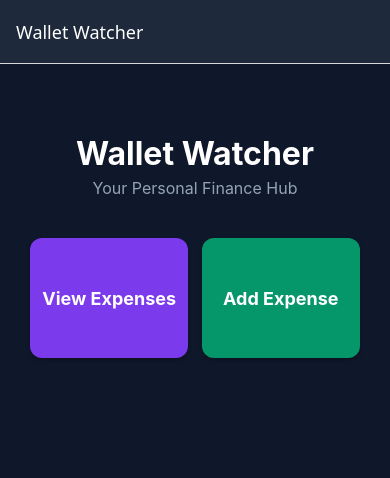
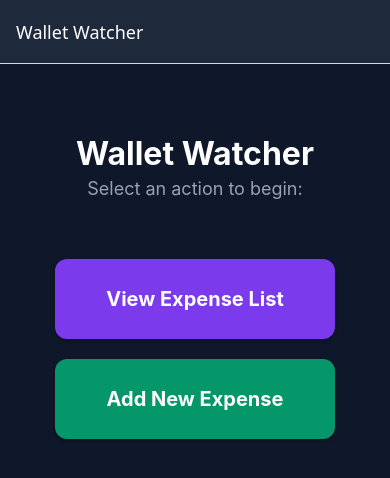
Before and after one commit to kirsenyaj/walletfrontend_testonly, a React Native app: screen /Home in a window 390 px wide. Shown: the top 478 px of the page. Built offline with nearby package versions, Linux system fonts and the light colour scheme.

Commit message:
pinalitan ko API URL sa local saglit

```diff
--- a/pages/AddExpenseScreen.js
+++ b/pages/AddExpenseScreen.js
@@ -11,7 +11,7 @@ const AddExpenseScreen = ({ navigation }) => {
   const handleSave = async () => {
     try {
       // ⚠️ IMPORTANT: REPLACE WITH YOUR ACTUAL RENDER BACKEND URL
-      const API_URL = 'https://walletwatcher-backend-xxxx.onrender.com/registration';
+      const API_URL = 'http://127.0.0.1:8000/registration';
 
       await axios.post(API_URL, {
         title: title,
--- a/pages/EditExpenseScreen.js
+++ b/pages/EditExpenseScreen.js
@@ -17,7 +17,7 @@ const EditExpenseScreen = ({ route, navigation }) => {
     try {
       // ⚠️ IMPORTANT: REPLACE WITH YOUR ACTUAL RENDER BACKEND URL.
       // Uses the expense ID for the PUT request.
-      const API_URL = `https://walletwatcher-backend-xxxx.onrender.com/registration/${expense.id}`;
+      const API_URL = `http://127.0.0.1:8000/registration/${expense.id}`;
 
       await axios.put(API_URL, {
         title: title,
--- a/pages/ExpenseDetailScreen.js
+++ b/pages/ExpenseDetailScreen.js
@@ -8,7 +8,7 @@ const ExpenseDetailScreen = ({ route, navigation }) => {
 
   const handleDelete = async () => {
     try {
-      const API_URL = `https://walletwatcher-backend-xxxx.onrender.com/registration/${expense.id}`;
+      const API_URL = `http://127.0.0.1:8000/registration/${expense.id}`;
       await axios.delete(API_URL);
 
       Alert.alert("Deleted", "Expense removed");
--- a/pages/ExpenseListScreen.js
+++ b/pages/ExpenseListScreen.js
@@ -13,7 +13,7 @@ const ExpenseListScreen = ({ navigation }) => {
     setIsRefreshing(true);
     try {
       // ⚠️ IMPORTANT: REPLACE WITH YOUR BACKEND URL
-      const API_URL = 'https://walletwatcher-backend-xxxx.onrender.com/registration';
+      const API_URL = 'http://127.0.0.1:8000/registration';
       const response = await axios.get(API_URL);
       setExpenses(response.data);
     } catch (error) {
--- a/pages/HomeScreen.js
+++ b/pages/HomeScreen.js
@@ -1,93 +1,48 @@
 import React from 'react';
-import { View, Text, TouchableOpacity, Alert, StyleSheet } from 'react-native';
-import { detailStyles } from '../styles';
-// Note: We use the `detailStyles` container for the background and padding.
+import { View, Text, TouchableOpacity } from 'react-native';
+// Importing styles from the root directory (../)
+import { detailStyles, homeStyles } from '../styles';
 
 const HomeScreen = ({ navigation }) => {
 
-  // 1. Read/View Expense Log
+  // 1. View Expense List (Read)
   const handleViewExpenses = () => {
     navigation.navigate('ExpenseList');
   };
 
-  // 2. Create/Add New Expense
+  // 2. Add New Expense (Create)
   const handleAddExpense = () => {
     navigation.navigate('AddExpense');
   };
 
   const ActionButton = ({ title, onPress, color }) => (
-    <TouchableOpacity style={[styles.button, { backgroundColor: color }]} onPress={onPress}>
-      <Text style={styles.buttonText}>{title}</Text>
+    <TouchableOpacity style={[homeStyles.button, { backgroundColor: color }]} onPress={onPress}>
+      <Text style={homeStyles.buttonText}>{title}</Text>
     </TouchableOpacity>
   );
 
   return (
     <View style={detailStyles.container}>
-      <Text style={styles.header}>Wallet Watcher</Text>
-      <Text style={styles.subheader}>Your Personal Finance Hub</Text>
+      <Text style={homeStyles.header}>Wallet Watcher</Text>
+      <Text style={homeStyles.subheader}>Select an action to begin:</Text>
 
-      <View style={styles.gridContainer}>
-        {/* Row 1 */}
-        <View style={styles.row}>
+      <View style={homeStyles.buttonGroup}>
+
         <ActionButton
-            title="View Expenses"
+          title="View Expense List"
           onPress={handleViewExpenses}
-            color="#7c3aed" // Violet
+          color="#7c3aed" // Primary Action
         />
+
         <ActionButton
-            title="Add Expense"
+          title="Add New Expense"
           onPress={handleAddExpense}
-            color="#059669" // Emerald Green
+          color="#059669" // Creation Action
         />
-        </View>
+
       </View>
     </View>
   );
 };
 
-const styles = StyleSheet.create({
-  header: {
-    color: 'white',
-    fontSize: 32,
-    fontWeight: 'bold',
-    textAlign: 'center',
-    marginTop: 50,
-    marginBottom: 5,
-  },
-  subheader: {
-    color: '#94a3b8',
-    fontSize: 16,
-    textAlign: 'center',
-    marginBottom: 40,
-  },
-  gridContainer: {
-    flex: 1,
-    paddingHorizontal: 10,
-  },
-  row: {
-    flexDirection: 'row',
-    justifyContent: 'space-between',
-    marginBottom: 20,
-  },
-  button: {
-    width: '48%', // Ensures two buttons fit with a small gap
-    height: 120,
-    borderRadius: 12,
-    justifyContent: 'center',
-    alignItems: 'center',
-    padding: 10,
-    elevation: 3,
-    shadowColor: '#000',
-    shadowOffset: { width: 0, height: 2 },
-    shadowOpacity: 0.25,
-    shadowRadius: 3.84,
-  },
-  buttonText: {
-    color: 'white',
-    fontSize: 18,
-    fontWeight: '700',
-    textAlign: 'center',
-  }
-});
-
 export default HomeScreen;
--- a/styles.js
+++ b/styles.js
@@ -2,83 +2,67 @@ import { StyleSheet } from 'react-native';
 
 // Styles for ExpenseListScreen
 export const listStyles = StyleSheet.create({
-    container: {
-        flex: 1,
-        backgroundColor: '#0F172a',
-        padding: 20
+    container: { flex: 1, backgroundColor: '#0F172a', padding: 20 },
+    card: { flexDirection: 'row', justifyContent: 'space-between', backgroundColor: '#1e293b', padding: 15, borderRadius: 8, marginBottom: 10 },
+    title: { color: 'white', fontSize: 16, fontWeight: 'bold' },
+    date: { color: '#94a3b8', fontSize: 12 },
+    amount: { color: '#db2777', fontSize: 26, fontWeight: 'bold' },
+    fab: { position: 'absolute', right: 20, bottom: 28, backgroundColor: '#7c3aed', width: 60, height: 60, borderRadius: 30, justifyContent: 'center', alignItems: 'center'},
+    fabText: { color: 'white', fontSize: 30, marginTop: -5 }
+});
+
+// Styles for AddExpenseScreen and EditExpenseScreen
+export const addStyles = StyleSheet.create({
+    container: { flex: 1, backgroundColor: '#0F172a', padding: 20 },
+    input: { backgroundColor: '#1e293b', color: 'white', padding: 15, borderRadius: 8, marginBottom: 15, fontSize: 16 },
+});
+
+// Styles for ExpenseDetailScreen (and container background for all screens)
+export const detailStyles = StyleSheet.create({
+    container: { flex: 1, backgroundColor: '#0f172a', padding: 20 },
+    label: { color: '#94a3b8', fontSize: 14, marginTop: 15},
+    value: { color: 'white', fontSize: 18, fontWeight: '600' }
+});
+
+// NEW: Styles specifically for the 2-Button HomeScreen
+export const homeStyles = StyleSheet.create({
+    header: {
+      color: 'white',
+      fontSize: 32,
+      fontWeight: 'bold',
+      textAlign: 'center',
+      marginTop: 50,
+      marginBottom: 5,
     },
-    card: {
-        flexDirection: 'row',
-        justifyContent: 'space-between',
-        backgroundColor: '#1e293b',
-        padding: 15,
-        borderRadius: 8,
-        marginBottom: 10
+    subheader: {
+      color: '#94a3b8',
+      fontSize: 18,
+      textAlign: 'center',
+      marginBottom: 40,
     },
-    title: {
-        color: 'white',
-        fontSize: 16,
-        fontWeight: 'bold'
+    buttonGroup: {
+      width: '100%',
+      alignItems: 'center',
+      marginTop: 20,
     },
-    date: {
-        color: '#94a3b8',
-        fontSize: 12
+    button: {
+      width: '80%',
+      height: 80,
+      borderRadius: 12,
+      justifyContent: 'center',
+      alignItems: 'center',
+      padding: 10,
+      marginBottom: 20,
+      elevation: 3,
+      shadowColor: '#000',
+      shadowOffset: { width: 0, height: 2 },
+      shadowOpacity: 0.25,
+      shadowRadius: 3.84,
     },
-    amount: {
-        color: '#db2777',
-        fontSize: 26,
-        fontWeight: 'bold'
-    },
-    fab: {
-        position: 'absolute',
-        right: 20,
-        bottom: 28,
-        backgroundColor: '#7c3aed',
-        width: 60,
-        height: 60,
-        borderRadius: 30,
-        justifyContent: 'center',
-        alignItems: 'center'
-    },
-    fabText: {
-        color: 'white',
-        fontSize: 30,
-        marginTop: -5
+    buttonText: {
+      color: 'white',
+      fontSize: 20,
+      fontWeight: '700',
+      textAlign: 'center',
     }
 });
-
-// Styles for AddExpenseScreen (and was reused for EditExpenseScreen)
-export const addStyles = StyleSheet.create({
-    container: {
-        flex: 1,
-        backgroundColor: '#0F172a',
-        padding: 20,
-    },
-    input: {
-        backgroundColor: '#1e293b',
-        color: 'white',
-        padding: 15,
-        borderRadius: 8,
-        marginBottom: 15,
-        fontSize: 16,
-    },
-});
-
-// Styles for ExpenseDetailScreen
-export const detailStyles = StyleSheet.create({
-    container: {
-        flex: 1,
-        backgroundColor: '#0f172a',
-        padding: 20
-    },
-    label: {
-        color: '#94a3b8',
-        fontSize: 14,
-        marginTop: 15
-    },
-    value: {
-        color: 'white',
-        fontSize: 18,
-        fontWeight: '600'
-    }
-});
```
Lines whose indentation alone changed are shown as unchanged.
